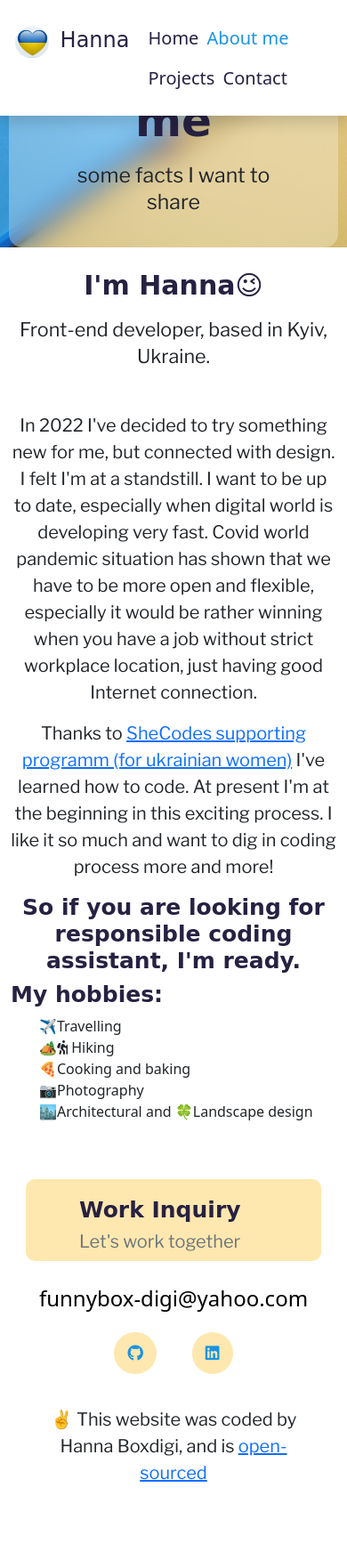
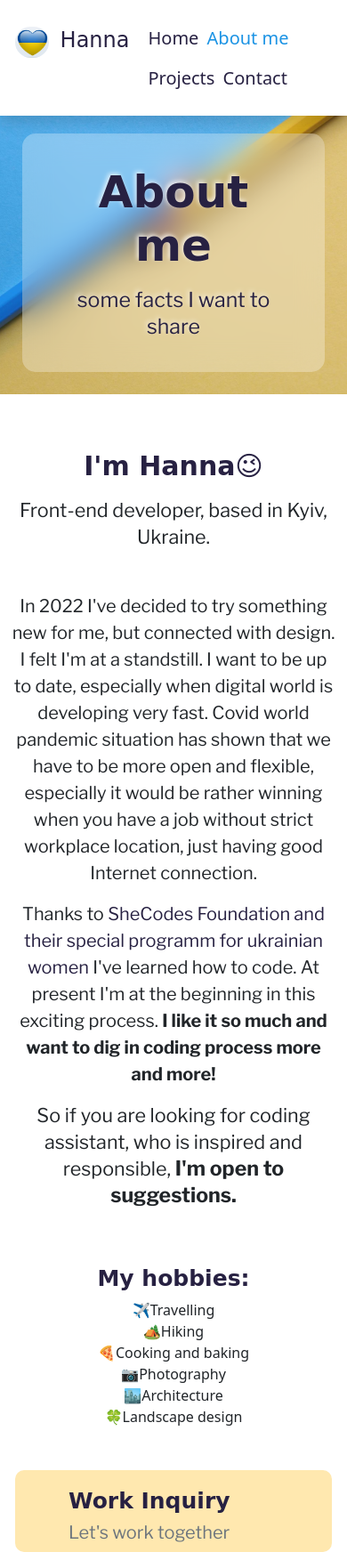
Before and after one commit to boxdigi/Portfolio, a plain HTML site: page about.html in a window 390 px wide. Shown: the top 1744 px of the page at 89% size. Before the commit the page ends 1700 px from the top, so only its background shows below. Drawn offline with nearby package versions, Linux system fonts and the light colour scheme; a web font is replaced by a local one.

Commit message:
changes for better view

```diff
--- a/about.html
+++ b/about.html
@@ -39,13 +39,15 @@
     </div>
   </div>
   <div class="background">
-    <div class="transbox project">
+    <div class="heading">
+      <div class="transbox">
         <h1 class="text-center m-3">About me</h1>
         <p class="fs-3 text-center m-3">some facts I want to share</p>
       </div>
     </div>
-  <div class="container">
-    <div class="row mb-5">
+  </div>
+  <div class="container pt-5">
+    <div class="row">
       <div class="col d-none d-md-block">
         <img src="#" alt="hanna photo preview" title="hanna photo preview" class="img-fluid">
       </div>
@@ -53,30 +55,42 @@
         <div class="project-description">
           <h2 class="mb-3">I'm Hanna😉</h2>
           <p class=" fs-4 mb-5">Front-end developer, based in Kyiv, Ukraine.</p>
-
-          <p>In 2022 I've decided to try something new for me, but connected with design. I felt I'm at a standstill. I
+          <p>In 2022 I've decided to try something new for me, but connected with design. I felt I'm
+            at a standstill. I
             want to be up to date, especially when digital
             world is developing very fast. Covid world pandemic situation has shown that we have to be more open and
             flexible,
             especially it would be rather winning when you have a job without strict workplace location, just having
             good Internet
             connection.</p>
-          <p> Thanks to <a href="https://www.shecodesfoundation.org/ukraine">SheCodes supporting programm (for
-              ukrainian women)</a> I've learned how to code. At present I'm at the beginning in this exciting
-            process. I like it so much and want to dig in coding process more and more!</p>
-          <h3>So if you are looking for responsible coding assistant, I'm ready.</h3>
-        </div>
-        <h3>My hobbies:</h3>
-        <ul class="hobby">
-          <li>✈️Travelling</li>
-          <li>🏕️<i class="fa-solid fa-person-hiking"></i> Hiking</li>
-          <li>🍕Cooking and baking</li>
-          <li>📷Photography</li>
-          <li>🏙️Architectural and 🍀Landscape design</li>
-        </ul>
+          <p> Thanks to <a href="https://www.shecodesfoundation.org/ukraine" class="shecodes-links">SheCodes Foundation
+              and their
+              special
+              programm for
+              ukrainian women</a> I've learned how to code. At present I'm at the beginning in this exciting
+            process. <span class="fw-bolder">I like it so much and want to dig in coding process more and more!</span>
+          </p>
+
         </div>
       </div>
-    <div class="container">
+    </div>
+    <p class="fs-4 text-center mb-5">So if you are looking for coding assistant, who is inspired and
+      responsible, <span class="fs-3 fw-bold">
+        I'm
+        open
+        to
+        suggestions.</span></p>
+    <h3 class="pt-3 text-center">My hobbies:</h3>
+    <div class="row text-center">
+      <div class="col-sm">✈️Travelling</div>
+      <div class="col-sm">🏕️Hiking</div>
+      <div class="col-sm">🍕Cooking and baking</div>
+      <div class="col-sm">📷Photography</div>
+      <div class="col-sm">🏙️Architecture</div>
+      <div class="col-sm">🍀Landscape design</div>
+    </div>
+  </div>
+  <div class="container mt-5">
     <footer>
       <div class="contact-box d-flex justify-content-between mb-4">
         <div>
@@ -96,8 +110,8 @@
         <a href="https://www.linkedin.com/in/anna-veselova-romanyuk-b3022427/" title="linkedin"><i
             class="fa-brands fa-linkedin"></i></a>
       </div>
-        <p class="text-center m-3">✌️ This website was coded by Hanna Boxdigi, and is <a
-            href="https://github.com/boxdigi/Portfolio" target="_blank">
+      <p class="web text-center m-3">✌️ This website was coded by Hanna Boxdigi, and is <a
+          href="https://github.com/boxdigi/Portfolio" class="shecodes-links" target="_blank">
           open-sourced
         </a></p>
     </footer>
--- a/styles.css
+++ b/styles.css
@@ -92,31 +92,21 @@ li {
 }
 
 
-.hero {
-
-    padding: 160px 20px 75px;
+.heading {
+    padding: 100px 20px 20px
 }
 
-.hero h1,
-.hero h2,
-.hero p {
-    text-shadow: -1px -3px 8px rgba(255, 255, 255, 0.7);
+.heading .transbox {
+    margin: 30px 75px 15px;
 
 }
 
-.hero p {
-    font-size: 36px;
-    font-weight: normal;
-    margin: 0;
+
+.heading h1,
+.heading h2,
+.heading p {
+    text-shadow: -2px -2px 5px rgba(255, 255, 255, 0.75);
     color: var(--text-color);
-
-}
-
-.hero h2 {
-    color: var(--text-color);
-    line-height: 2;
-    font-family: var(--secondary-font-family);
-    font-size: 24px;
 }
 
 .project-description p,
@@ -269,6 +259,11 @@ footer .social-links a:hover {
     background-color: var(--branding-color);
 }
 
+p.web {
+    font-size: 14px;
+    padding-top: 20px;
+}
+
 @media(min-width:992px) {
     .project-description {
         padding: 60px 30px 30px 60px;
@@ -290,7 +285,7 @@ footer .social-links a:hover {
 
 }
 
-@media(max-width:900px) {
+@media(max-width:500px) {
 
     h1,
     .works-description h1 {
@@ -300,10 +295,6 @@ footer .social-links a:hover {
 
     h2 {
         font-size: 40px;
-    }
-
-    .hero h2 {
-        line-height: 1.5;
     }
 
     h3 {
@@ -320,13 +311,8 @@ footer .social-links a:hover {
         padding-top: 15px;
     }
 
-    .transbox {
-        display: block;
-        margin: 10px;
-    }
-
-    .hero {
-        text-align: center;
+    .heading .transbox {
+        margin: 50px 5px 5px;
     }
 
     .about,
@@ -348,6 +334,10 @@ footer .social-links a:hover {
     footer .contact-box p {
         line-height: 1.2;
     }
+
+    .contact-links {
+        text-align: center;
+    }
 }
 
 @media(min-width:1200px) {
```
Also changed, not shown: contact.html (+5 -9 lines), index.html (+5 -5 lines), projects.html (+7 -5 lines). Lines whose indentation alone changed are shown as unchanged.
